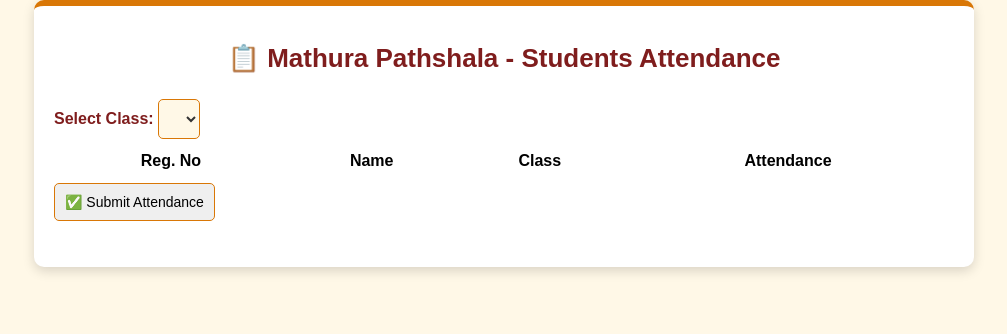
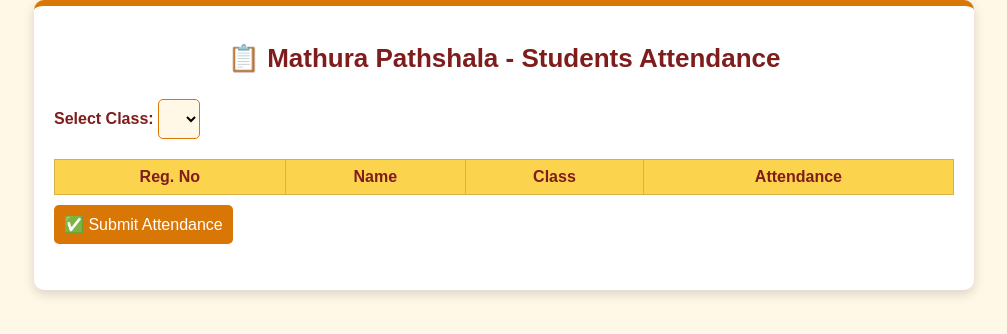
Before and after one commit to shivamkumar201220001-debug/students-attendance-app, a plain HTML site: page index.html in a window 1280 px wide. Shown: the whole page, without its empty margins (136-1143 px from the left). Drawn offline with Linux system fonts and the light colour scheme; no server answers.

Commit message:
Update style.css

```diff
--- a/style.css
+++ b/style.css
@@ -12,7 +12,7 @@ body {
   padding: 20px;
   border-radius: 10px;
   box-shadow: 0 4px 12px rgba(0,0,0,0.15);
-  border-top: 6px solid #d97706; /* saffron top border */
+  border-top: 6px solid #d97706; /* saffron */
 }
 
 h1 {
@@ -37,7 +37,6 @@ select, button {
 
 select {
   background-color: #fff8e7;
-  color: #333;
 }
 
 .table-container {
@@ -46,4 +45,44 @@ select {
 
 table {
   width: 100%;
-  bor
+  border-collapse: collapse;
+  margin-top: 10px;
+}
+
+table, th, td {
+  border: 1px solid #d6b14c;
+}
+
+th {
+  background-color: #fcd34d;
+  color: #7f1d1d;
+  font-weight: bold;
+}
+
+td {
+  background-color: #fffdf5;
+}
+
+th, td {
+  text-align: center;
+  padding: 8px;
+}
+
+button {
+  background: #d97706;
+  color: white;
+  border: none;
+  cursor: pointer;
+  font-size: 16px;
+}
+
+button:hover {
+  background: #b45309;
+}
+
+#status {
+  text-align: center;
+  margin-top: 10px;
+  font-weight: bold;
+  color: #7f1d1d;
+}
```
